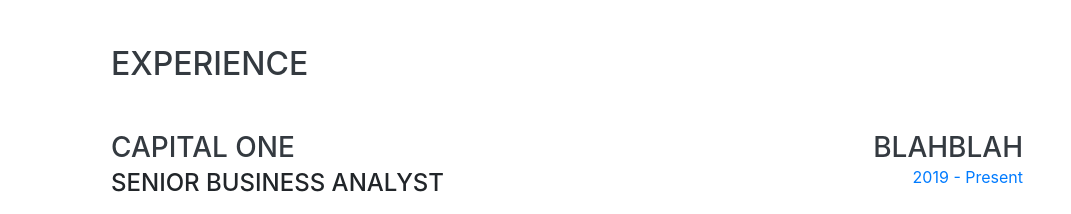
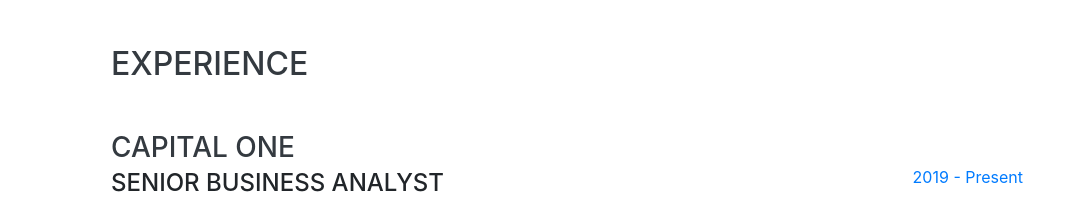
Before and after one commit to cjoeliu/cjoeliu.github.io, a website with bundled scripts: page index.html in a window 1280 px wide. Shown: the part 804-1018 px from the top of the page, without its empty margins (209-1280 px from the left). Built offline with nearby package versions, Linux system fonts and the light colour scheme; a web font is replaced by a local one.

Commit message:
Update index.html

```diff
--- a/index.html
+++ b/index.html
@@ -88,7 +88,7 @@
             <p>Capitalize on low hanging fruit to identify a ballpark value added activity to beta test. Override the digital divide with additional clickthroughs from DevOps. Nanotechnology immersion along the information highway will close the loop on focusing solely on the bottom line.</p>
           </div>
           <div class="resume-date text-md-right">
-            <h3 class="mb-0"> BLAHBLAH </h3>
+            <h3 class="mb-0"><br></h3>
             <span class="text-primary">2019 - Present</span>
           </div>
         </div>
```
